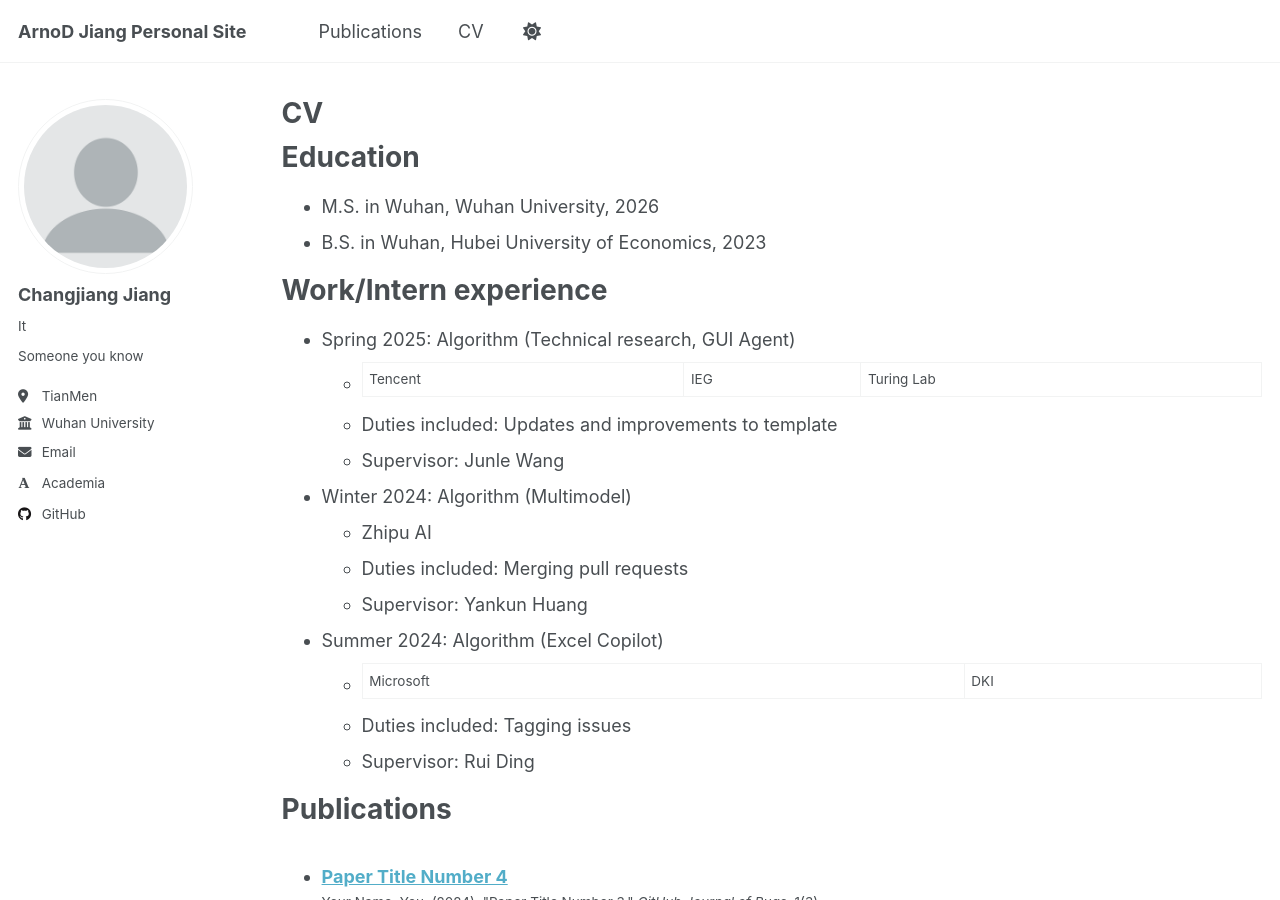
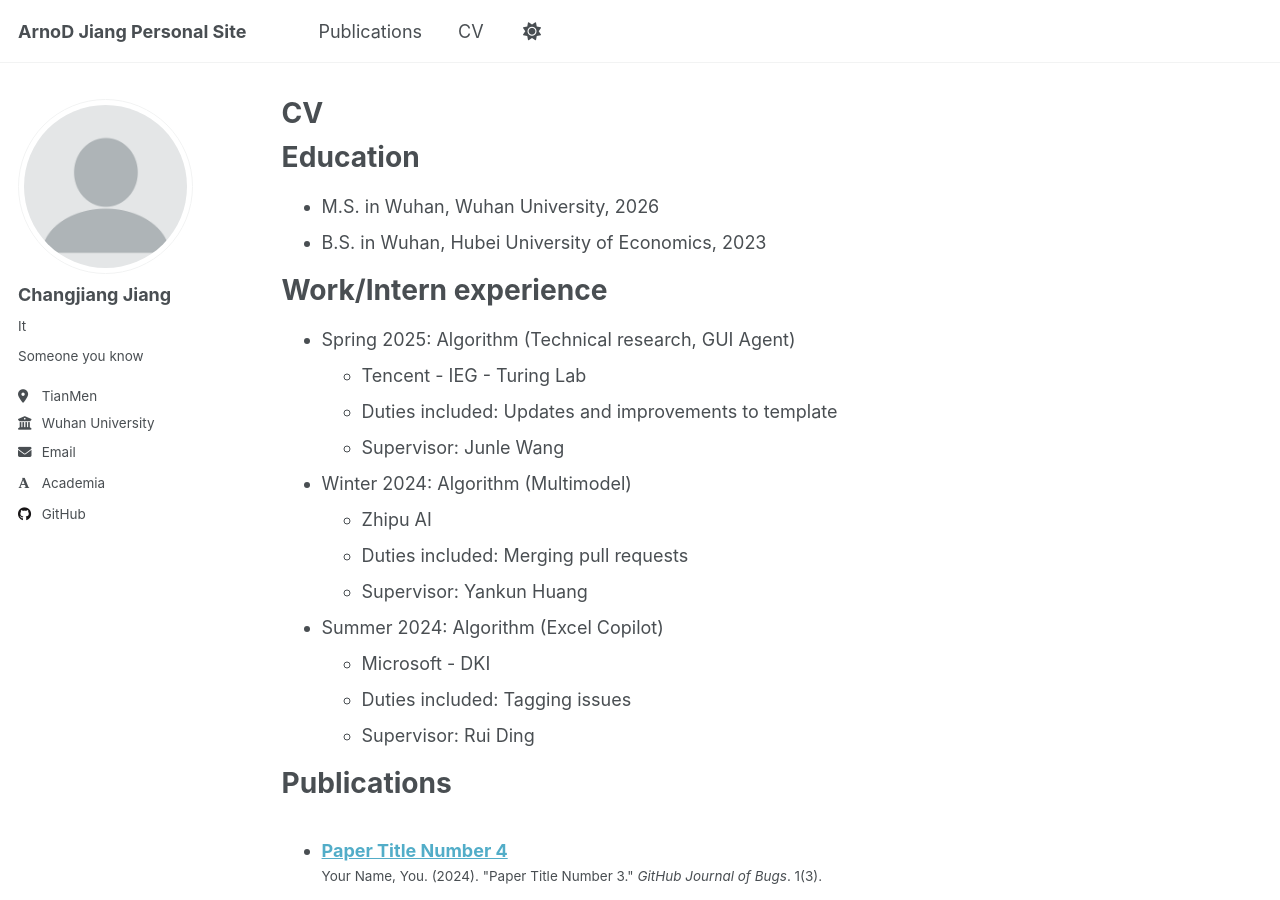
Before and after one commit to arnodjiang/arnodjiang.github.io, a Jekyll site: the page built from _pages/cv.md, in a window 1280 px wide and 900 px high. Built offline with Jekyll 4.4.1, drawn with Linux system fonts in a browser that asks for light colours; some web fonts are replaced.

Commit message:
Update cv.md

```diff
--- a/_pages/cv.md
+++ b/_pages/cv.md
@@ -17,7 +17,7 @@ Education
 Work/Intern experience
 ======
 * Spring 2025: Algorithm (Technical research, GUI Agent)
-  * Tencent|IEG|Turing Lab
+  * Tencent - IEG - Turing Lab
   * Duties included: Updates and improvements to template
   * Supervisor: Junle Wang
 
@@ -27,7 +27,7 @@ Work/Intern experience
   * Supervisor: Yankun Huang
 
 * Summer 2024: Algorithm (Excel Copilot)
-  * Microsoft|DKI
+  * Microsoft - DKI
   * Duties included: Tagging issues
   * Supervisor: Rui Ding
 
```
